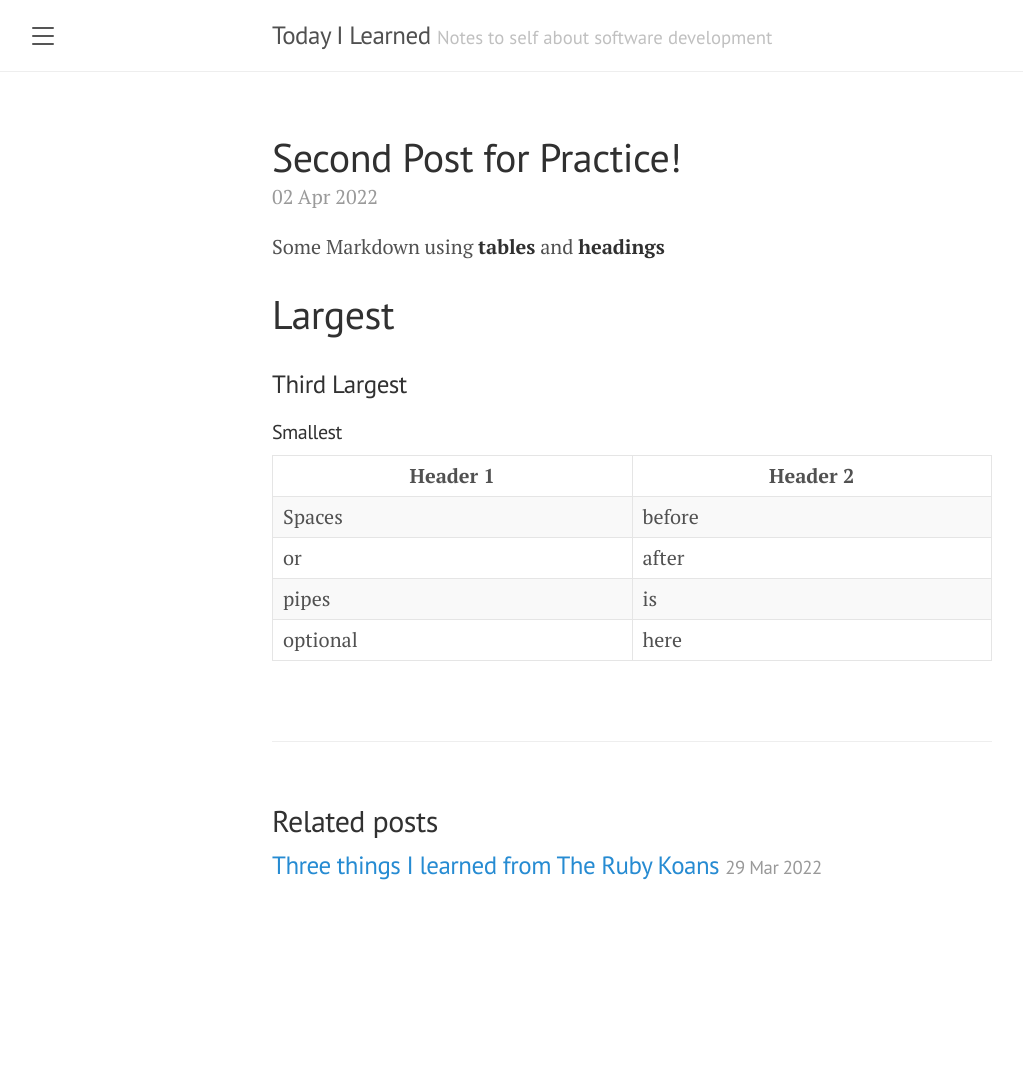
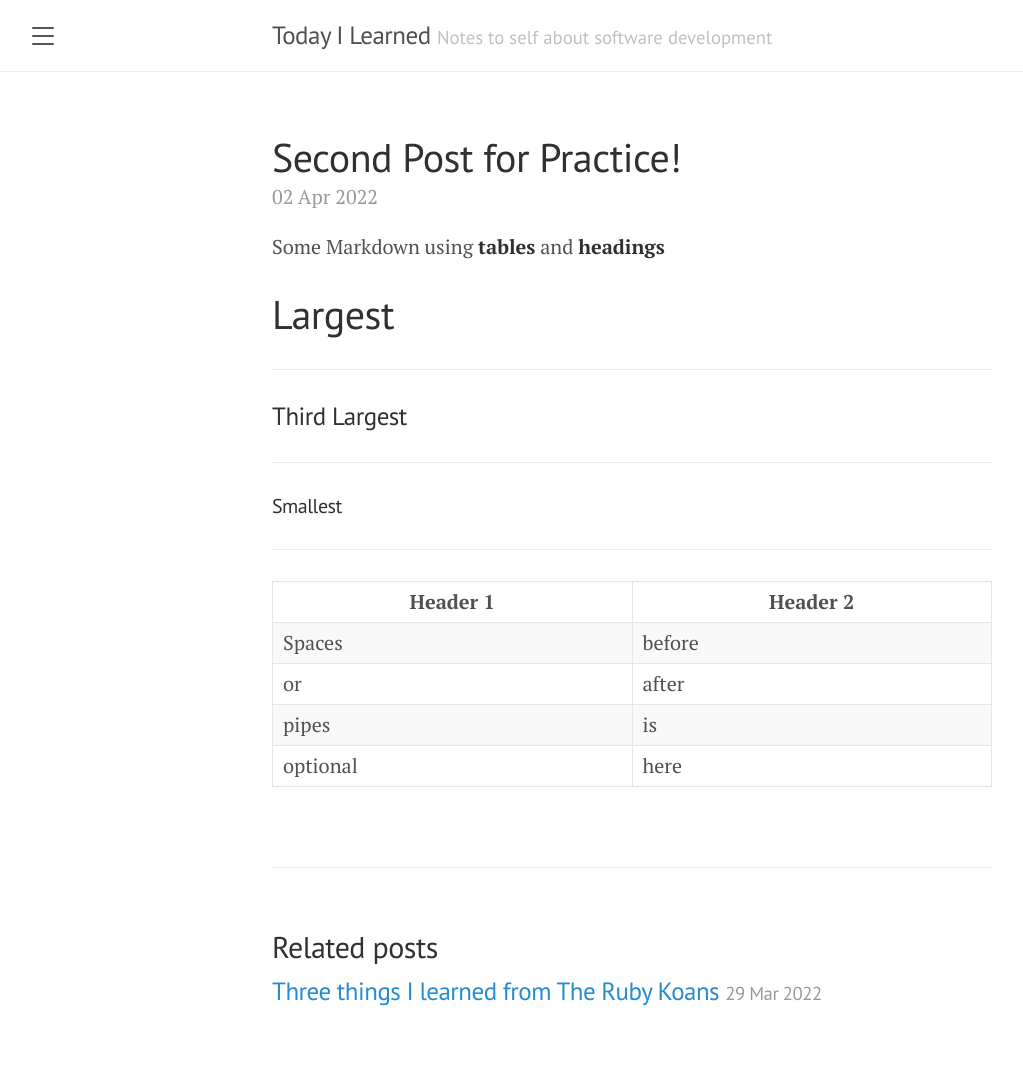
Before and after one commit to mbidasaria/til, a Jekyll site: the page built from _posts/2022-04-02-second_post.md, in a window 1280 px wide. Shown: the whole page, without its empty margins (8-1031 px from the left). Built offline with Jekyll 4.4.1, drawn with Linux system fonts in a browser that asks for light colours; before the commit the page ends 941 px from its top, so only the background shows below that.

```diff
--- a/_posts/2022-04-02-second_post.md
+++ b/_posts/2022-04-02-second_post.md
@@ -7,9 +7,15 @@ Some Markdown using **tables** and **headings**
 
 # Largest
 
+___
+
 ### Third Largest
 
+***
+
 ###### Smallest
+
+---
 
 | Header 1 | Header 2 |
 |---|---|
```
